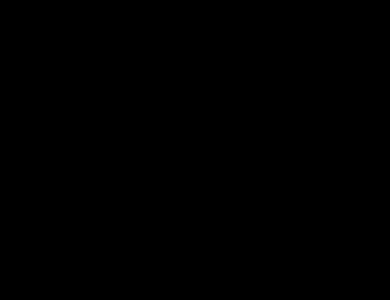
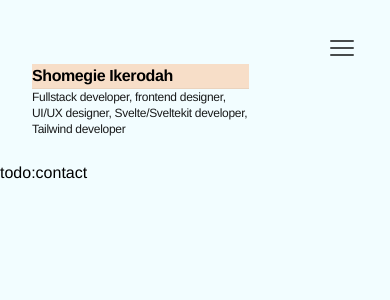
Before and after one commit to Shomegie/Shomegie, a SvelteKit app: page /page/contact in a window 390 px wide. Before the commit this address had no page. Shown: the top 300 px of the page. Built offline with nearby package versions, Linux system fonts and the light colour scheme.

Commit message:
mobile and desktop layout for sub pages

```diff
--- a/src/routes/+page.svelte
+++ b/src/routes/+page.svelte
@@ -2,31 +2,7 @@
     let menu =`text-black text-opacity-60 font-thin cursor-pointer hover:text-opacity-100 transition duration-150 py-2 px-3`
 </script>
 
-<!-- <div class="flex flex-col h-[100vh] bg-[#F7DEC8] w-full relative sm:hidden">
-    <div class="absolute trap w-1/2 "></div>
-    <div class="z-10 h-1/4 w-full px-8 pt-8">
-        <div class="menu flex justify-end">
-            <svg xmlns="http://www.w3.org/2000/svg" fill="none" viewBox="0 0 24 24" stroke-width="1.5" stroke="currentColor" class="w-8 cursor-pointer h-8 opacity-70">
-                <path stroke-linecap="round" stroke-linejoin="round" d="M3.75 6.75h16.5M3.75 12h16.5m-16.5 5.25h16.5" />
-              </svg>
-
-        </div>
-        <div class="name flex flex-col w-2/3 ">
-            <div class="border-b border-black border-opacity-5 tracking-tight font-bold text-black text-opacity-70">Shomegie Ikerodah</div>
-            <div class="tracking-tight text-xs text-black text-opacity-70"> Fullstack developer, frontend designer, UI/UX designer, Svelte/Sveltekit developer, Tailwind developer</div>
-        </div>
-    </div>
-    <div class="z-10 h-2/4 flex flex-col items-center justify-center">
-        <div class="flex flex-col w-fit text-3xl tracking-tight text-black text-opacity-60 pt-16">
-            <div class="">Hello, my name is</div>
-            <div class=""><span class="tracking-tighter text-black text-opacity-75 font-bold">Shomegie Ikerodah </span>& I'm a</div>
-            <div class="">fullstack web developer.</div>
-        </div>
-        <div class="z-10 px-8 pt-10 ">
-            <div class="w-fit bg-black text-white mx-auto rounded-full py-3 px-5 text-sm cursor-pointer hover:bg-blue-700 hover:text-blac transition duration-200">Download Resume</div>
-        </div>
-    </div>
-</div> -->
+<!-- mobile view -->
 
 <div class="absolute sm:hidden inset-0 overflow-hidden">
     <div class="helv flex flex-col h-full bg-[#F7DEC8] w-full relative">
@@ -46,7 +22,7 @@
         <div class="z-10 h-2/4 flex flex-col items-center justify-center">
             <div class="flex flex-col w-fit text-3xl tracking-tight text-black text-opacity-60 pt-16">
                 <div class="">Hello, my name is</div>
-                <div class=""><span class="tracking-tighter text-black text-opacity-75 font-bold">Shomegie Ikerodah </span>& I'm a</div>
+                <div class=""><span class="tracking-tighter text-black text-opacity-100 font-bold">Shomegie Ikerodah </span>& I'm a</div>
                 <div class="">fullstack web developer.</div>
             </div>
             <div class="z-10 px-8 pt-10 ">
@@ -57,6 +33,7 @@
 </div>
 
 
+<!-- desktop view -->
 
 <div hidden class="h-[100vh] bg-[#F7DEC8] w-full sm:flex flex-col helv">
     <div class="h-[240px] bg-[#F2FDFF] w-full flex items-center justify-center">
--- /dev/null
+++ b/src/routes/page/+layout.svelte
@@ -0,0 +1,48 @@
+<script>
+    let menu =`text-black text-opacity-60 font-thin cursor-pointer hover:text-opacity-100 transition duration-150 py-2 px-3`
+</script>
+
+<div  class=" min-h-screen bg-[#F2FDFF] w-full flex flex-col helv">
+    <div class="mobile block sm:hidden pb-6 ">
+        <div class="z-10 h-1/4 w-full px-8 pt-8">
+            <div class="menu flex justify-end">
+                <svg xmlns="http://www.w3.org/2000/svg" fill="none" viewBox="0 0 24 24" stroke-width="1.5" stroke="currentColor" class="w-8 cursor-pointer h-8 opacity-70">
+                    <path stroke-linecap="round" stroke-linejoin="round" d="M3.75 6.75h16.5M3.75 12h16.5m-16.5 5.25h16.5" />
+                </svg>
+            </div>
+            <div class="name flex flex-col w-2/3  ">
+                <div class=" bg-[#F7DEC8] border-b border-black  border-opacity-5 tracking-tight font-bold text-black text-opacity-100">Shomegie Ikerodah</div>
+                <div class=" tracking-tight text-xs text-black text-opacity-90"> Fullstack developer, frontend designer, UI/UX designer, Svelte/Sveltekit developer, Tailwind developer</div>
+            </div>
+        </div>
+    </div>
+
+    <div class="hidden sm:flex h-[240px]  bg-[#F7DEC8] w-full items-center justify-center">
+        <div class=" w-fit flex flex-col">
+            <div class="helv text-6xl lg:text-7xl tracking-tight text-black text-opacity-80 ">Shomegie Ikerodah</div>
+            <div class="helv text-sm pl-1 text-black text-opacity-80 lg:tracking-wider lg:text-base">Fullstack developer, frontend designer, UI/UX designer, Svelte/Sveltekit developer, Tailwind developer</div>
+        </div>
+    </div>
+    <div class="menu pt-3 hidden sm:block">
+        <ul class="flex w-4/5 md:w-4/5 lg:w-4/6 xl:w-4/6 xl:px-10 mx-auto justify-between">
+            <li class={menu}>Home</li>
+            <li class={menu}>About</li>
+            <li class={menu}>Contact</li>
+            <li class={menu}>Projects</li>
+        </ul>
+    </div>
+    <slot></slot>
+
+
+</div>
+
+
+<style>
+    .helv{
+        font-family: Helvetica, sans-serif;
+    }
+    .trap{
+        border-bottom: 100vh solid #F2FDFF;
+        border-right: 35vw solid transparent;
+    }
+</style>
--- /dev/null
+++ b/src/routes/page/about/+page.svelte
@@ -0,0 +1 @@
+todo:about
--- /dev/null
+++ b/src/routes/page/contact/+page.svelte
@@ -0,0 +1 @@
+todo:contact
--- /dev/null
+++ b/src/routes/page/projects/+page.svelte
@@ -0,0 +1 @@
+todo: projects
```
